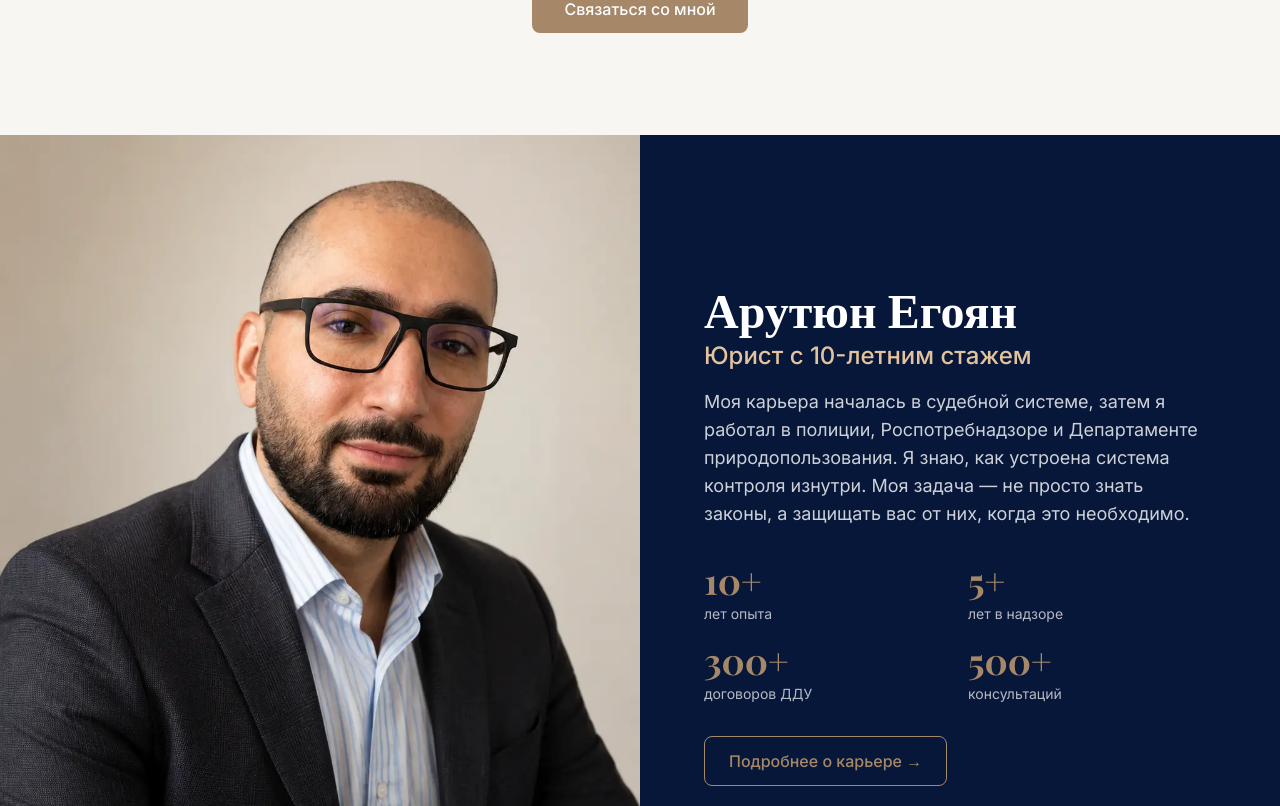
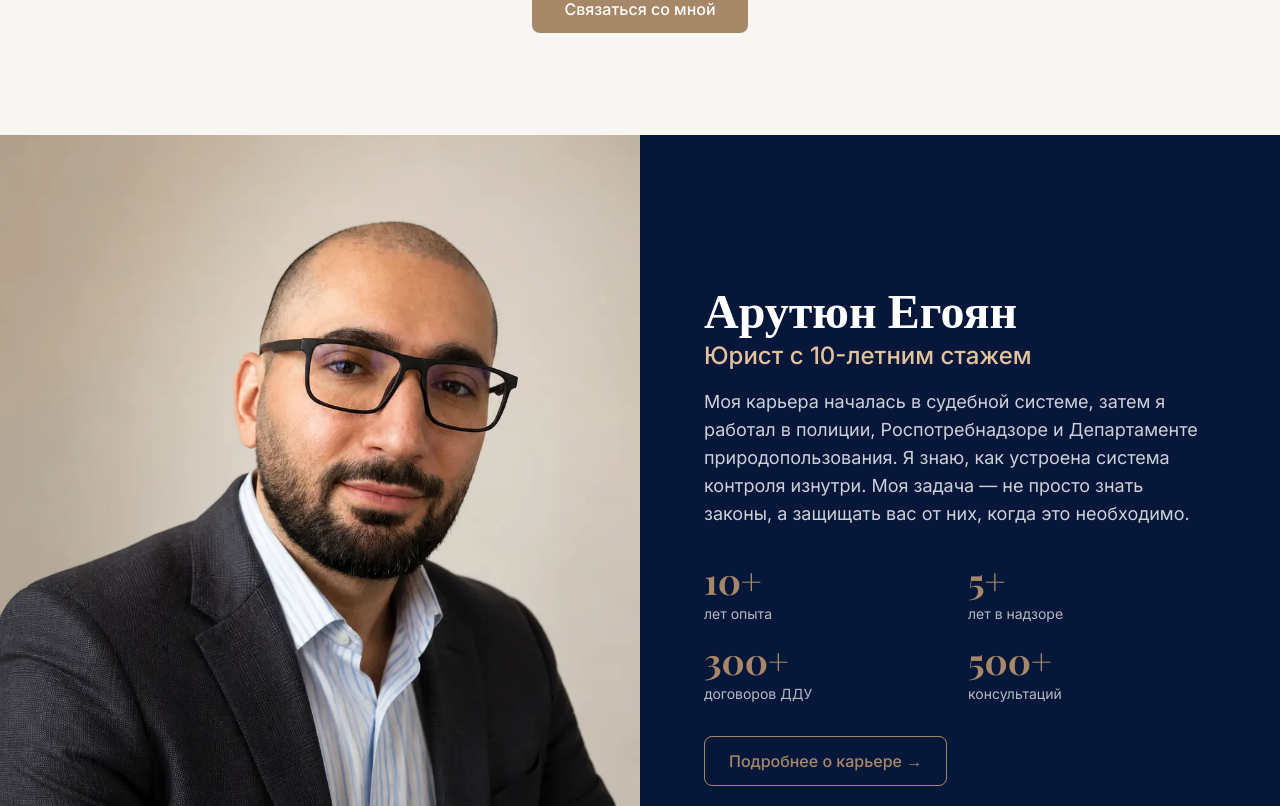
Before and after one commit to Freemason-EAG/myWebsite, a React (Vite) app: page / in a window 1280 px wide. Shown: the part 1714-2520 px from the top of the page. Built offline with nearby package versions, Linux system fonts and the light colour scheme; a web font is replaced by a local one.

Commit message:
adjust About photo position and enhance Services UX

```diff
--- a/src/components/About.jsx
+++ b/src/components/About.jsx
@@ -9,7 +9,7 @@
         <img
           src="/src/assets/myPhoto.webp"
           alt="Арутюн Егоян"
-          className="w-full h-full object-cover"
+          className="w-full h-full object-cover object-[center_25%]"
         />
       </div>
 
@@ -64,39 +64,3 @@
 }
 
 export default About
-
-
-
-
-
-
-
-// const About = () => {
-//     return (
-//         <section className="bg-primary text-white py-16">
-//             <div className="container mx-auto px-4 text-center">
-//                 <h2 className="text-3xl font-bold mb-12 font-heading">Почему мне доверяют?</h2>
-//                 <div className="flex flex-wrap justify-center gap-12">
-
-//                     <div className="text-center">
-//                         <span className="block text-4xl font-bold font-heading">10+</span>
-//                         <span className="block mt-2 text-white/80 font-body">лет в юриспруденции</span>
-//                     </div>
-
-//                     <div className="text-center">
-//                         <span className="block text-4xl font-bold font-heading">5+</span>
-//                         <span className="block mt-2 text-white/80 font-body">года в надзорных органах</span>
-//                     </div>
-
-//                     <div className="text-center">
-//                         <span className="block text-4xl font-bold font-heading">500+</span>
-//                         <span className="block mt-2 text-white/80 font-body">консультаций</span>
-//                     </div>
-
-//                 </div>
-//             </div>
-//         </section>
-//     )
-// }
-
-// export default About
```
Also changed, not shown: src/components/Services.jsx (+0 -107 lines).
